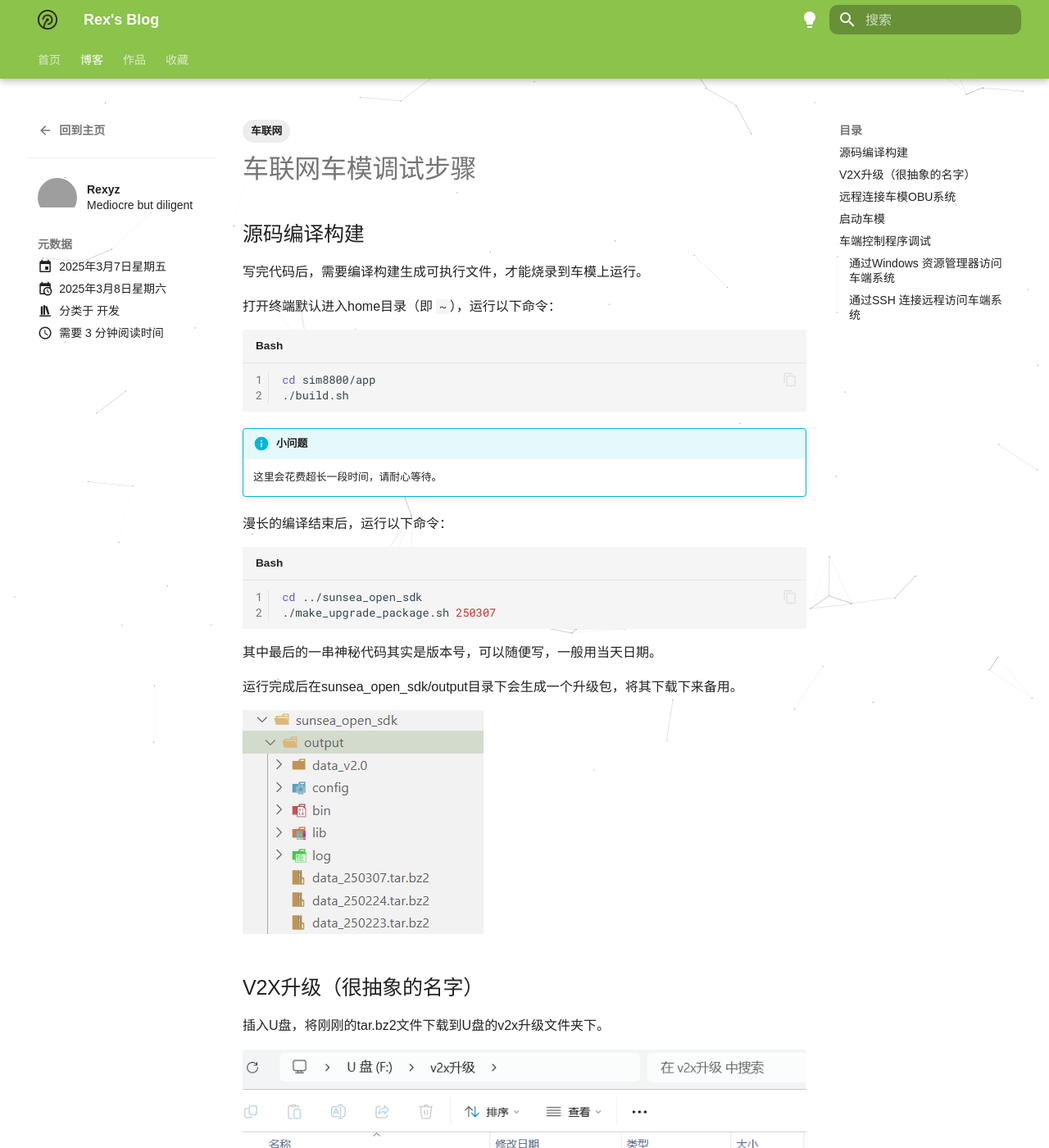
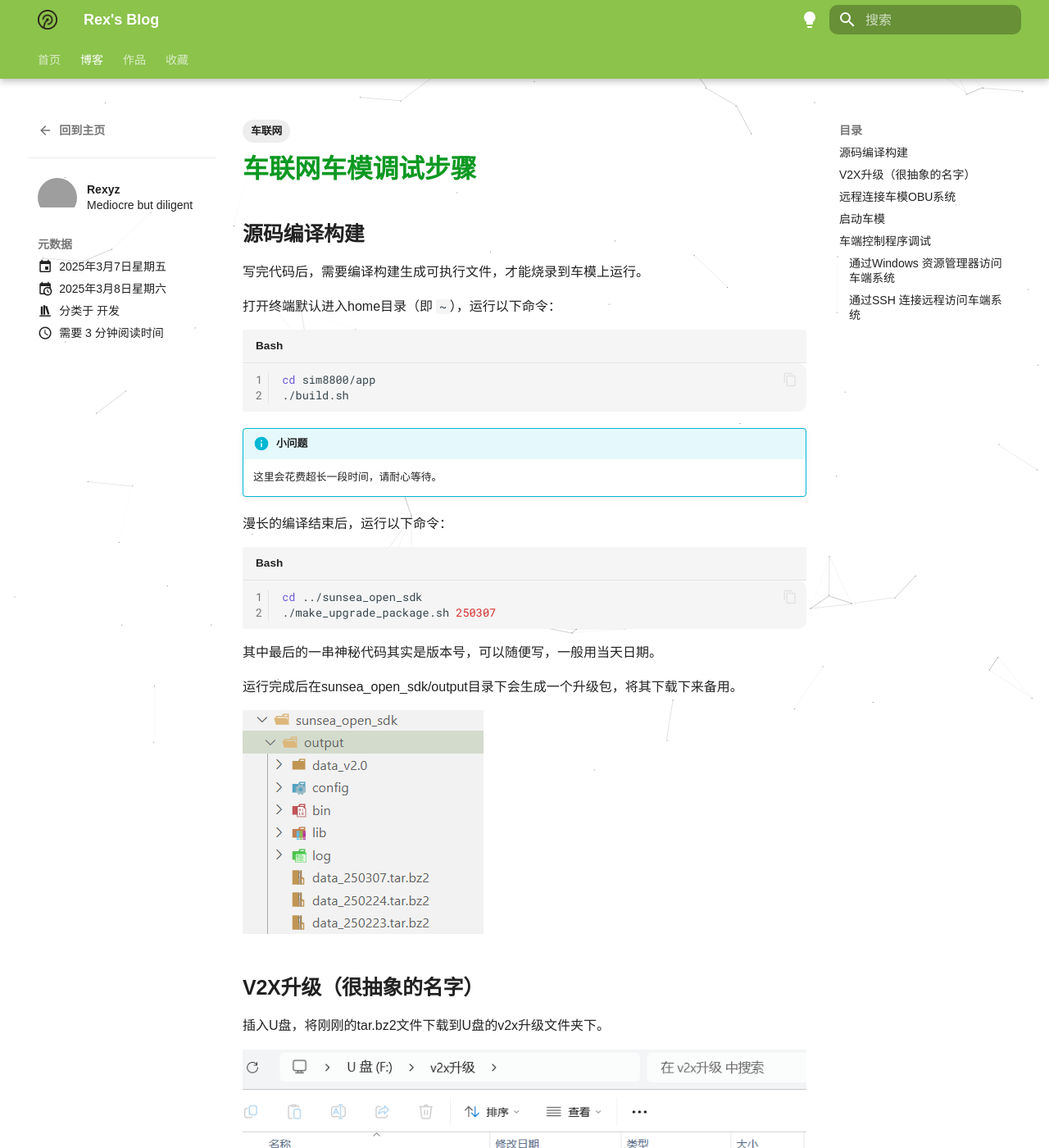
Before and after one commit to RRRexyz/MyBlog, an MkDocs documentation site: the page built from docs/blog/posts/2025-03-07-车联网调试步骤.md, in a window 1280 px wide and 1400 px high. Shown: the whole window at 82% size. Built offline with MkDocs 1.6.1 and Material for MkDocs 9.7.7, drawn with Linux system fonts in a browser that asks for light colours; comment, search, counter and statistics services are not loaded; a style sheet for code colours, icons or effects is not loaded; grey boxes are pictures that could not be loaded.

Commit message:
style: 调整样式注释及添加标题样式

```diff
--- a/docs/styles/extra.css
+++ b/docs/styles/extra.css
@@ -30,14 +30,14 @@ button.md-top {
   border-bottom-right-radius: 0;
   margin-bottom: 5px;
   text-align: center;
-}
+} */
 .highlight span.filename + pre > code {
   border-radius: var(--base-border-radius);
   border-top-left-radius: 0;
 }
 .md-typeset pre > code {
   border-radius: var(--base-border-radius);
-} */
+}
 
 /* Customize admonition layout */
 /* .md-typeset .admonition {
@@ -45,17 +45,18 @@ button.md-top {
   border-left-width: var(--admonition-border-left-width);
 } */
 
-[dir="ltr"] .md-typeset blockquote {
+/* [dir="ltr"] .md-typeset blockquote {
   border-radius: 0.2rem;
   border-left-width: var(--admonition-border-left-width);
-}
+} */
 
 /* Grid Cards */
 .md-typeset .grid.cards > ul > li {
   border-radius: var(--base-border-radius);
+  box-shadow: 0 0 0.2rem #1104043f;
 }
 .md-typeset .grid.cards > ul > li:hover {
-  box-shadow: 0 0 0.2rem #ffffff40;
+  box-shadow: 0 0 0.2rem #110404;
 }
 
 /* Markdown Button */
@@ -110,9 +111,6 @@ div.md-content header {
 .md-typeset table:not([class]) {
   border-radius: var(--base-border-radius);
 } */
-
-
-
 
 
 .carousel {
@@ -264,3 +262,16 @@ div.md-content header {
       opacity: 1;
   }
 }
+
+
+
+.md-typeset h1 {
+  /* font-size: 2rem; */
+  font-weight: bold;
+  color: #0d9922;
+}
+
+.md-typeset h2, h3, h4, h5, h6 {
+  /* text-decoration: underline; */
+  font-weight: bold;
+}
```
